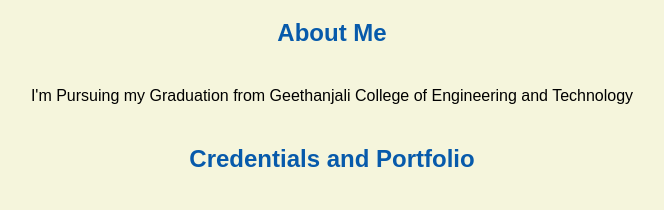
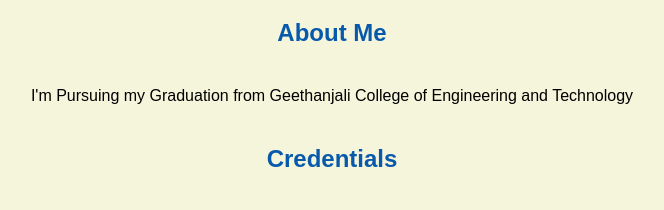
Before and after one commit to SyedWilayath/SyedWilayath.github.io, a plain HTML site: page index.html in a window 1280 px wide. Shown: the part 534-744 px from the top of the page, without its empty margins (308-972 px from the left). Drawn offline with Linux system fonts and the light colour scheme.

Commit message:
Update index.html

```diff
--- a/index.html
+++ b/index.html
@@ -12,7 +12,7 @@
     <h1>Syed Wilayath Khadari's Portal</h1>
     <h2>About Me</h2>
     <p> I'm Pursuing my Graduation from Geethanjali College of Engineering and Technology</p>
-  <h2><center>Credentials and Portfolio</h2>
+  <h2><center>Credentials</h2>
   <p> <center><a href = "resume.html" target ="_self">My resume</a> |<a href = "https://github.com/SyedWilayath"> My Github</a></p>
   <h2><center>Contact</h2>
   <p><center> Email: <a href = "mailto:syedwilayath2@gmail.com">syedwilayath2@gmail.com</a></p>
```
